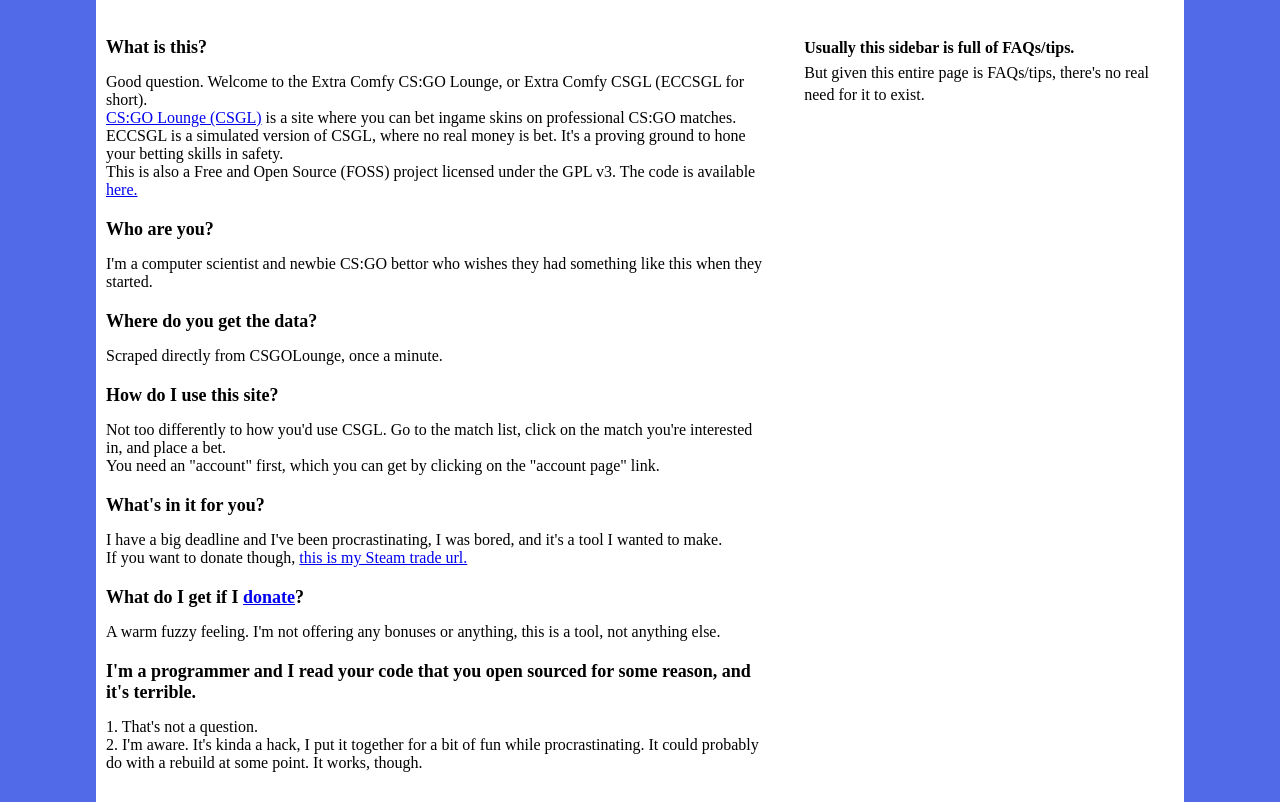
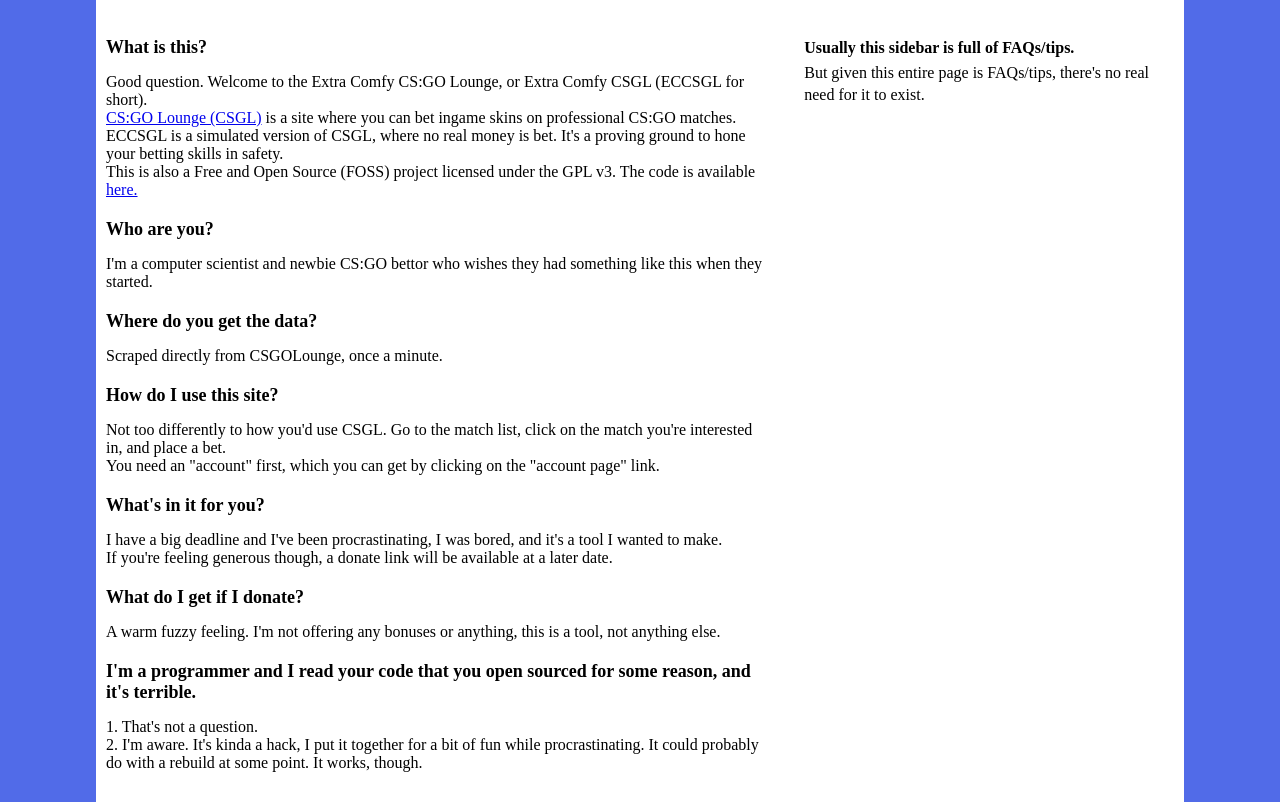
Before and after one commit to ECCSGL/comfy-beta, a Django app: template eccsgl/comfy/templates/slash_faq.html in a window 1280 px wide. Shown: the part 78-880 px from the top of the page. Run offline with Django 3.2, Linux system fonts and the light colour scheme; the template is opened without the code that fills it, so the values that code supplies are empty.

Commit message:
FAQ modification because arggggh steam trading

```diff
--- a/eccsgl/comfy/templates/slash_faq.html
+++ b/eccsgl/comfy/templates/slash_faq.html
@@ -40,11 +40,12 @@
 
     <span class="eccsgl_bodytext">
         I have a big deadline and I've been procrastinating, I was bored, and it's a tool I wanted to make. <br/>
-        If you want to donate though, <a href="https://steamcommunity.com/tradeoffer/new/?partner=230494219&token=cwNsBoOH">this is my Steam trade url.</a>
+        If you're feeling generous though, a donate link will be available at a later date.
+        <!-- If you want to donate though, <a href="https://steamcommunity.com/tradeoffer/new/?partner=230494219&token=cwNsBoOH">this is my Steam trade url.</a>-->
     </span>
 
     <span class="eccsgl_subtitle">
-        What do I get if I <a href="https://steamcommunity.com/tradeoffer/new/?partner=230494219&token=cwNsBoOH">donate</a>?
+        What do I get if I <!--<a href="https://steamcommunity.com/tradeoffer/new/?partner=230494219&token=cwNsBoOH">-->donate<!--</a> -->?
     </span>
 
     <span class="eccsgl_bodytext">
```
